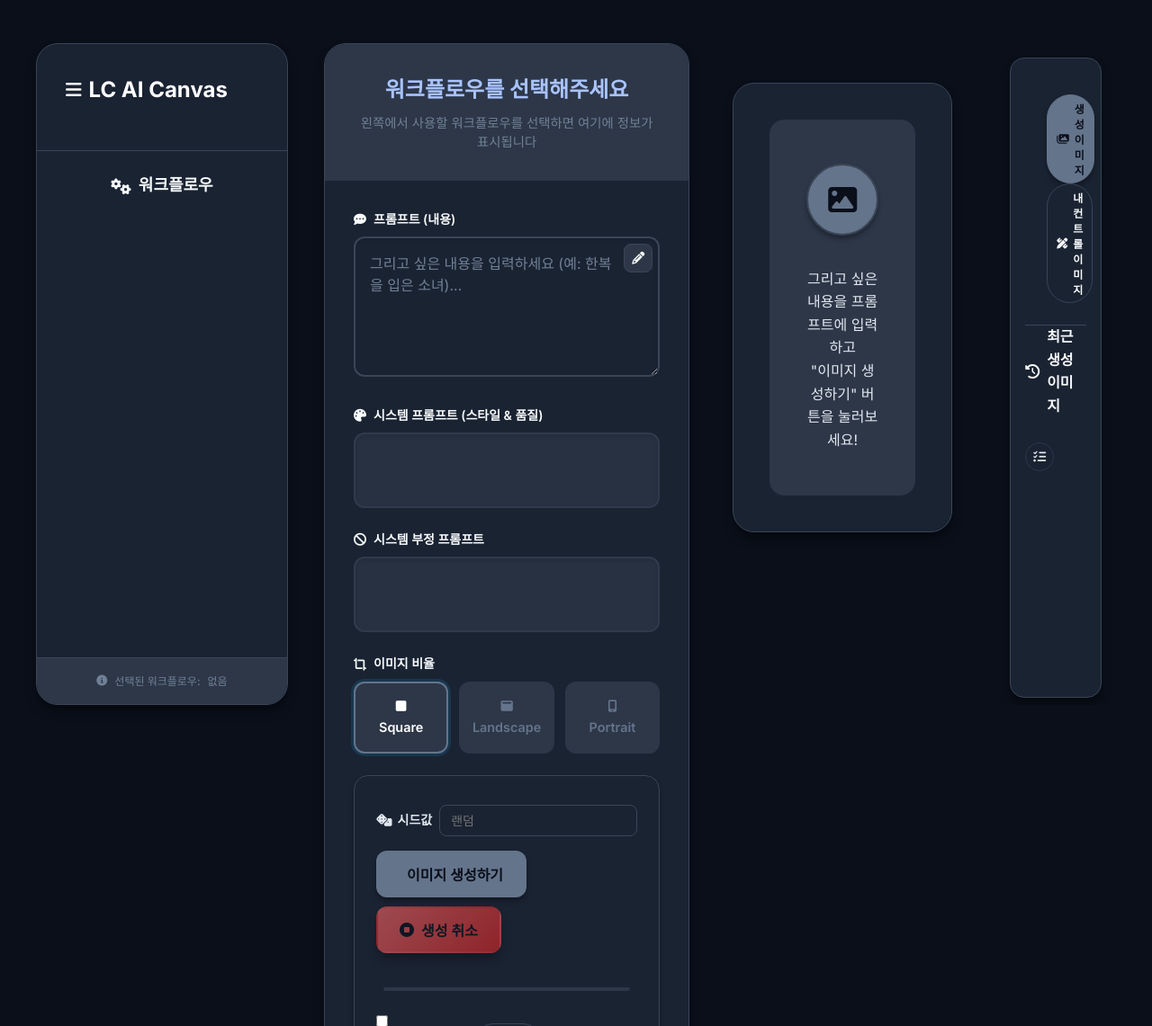
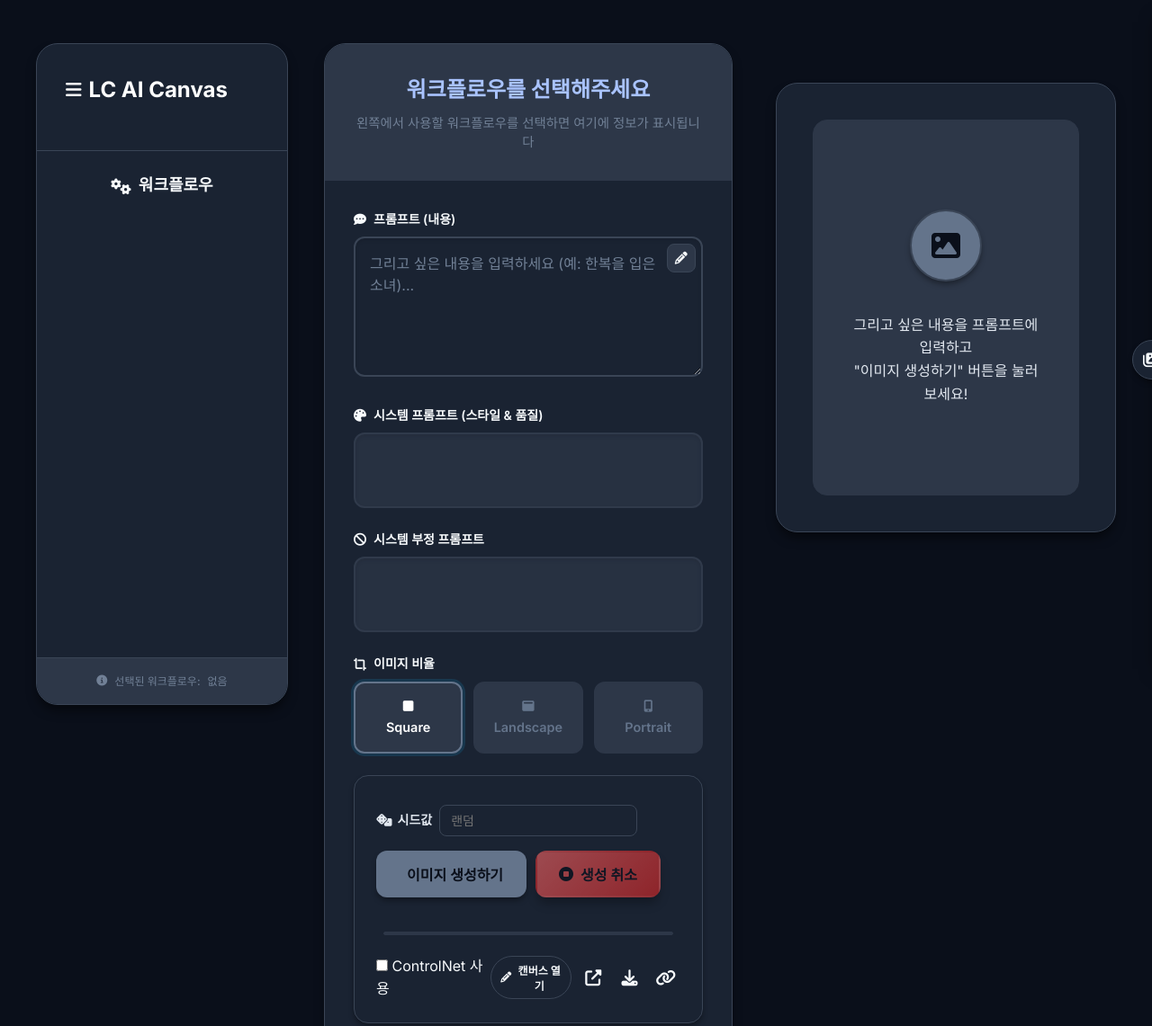
Before and after one commit to YoungkyuAlexKim/ComfyUI_FastAPI, a FastAPI app: template templates/index.html in a window 1280 px wide. Shown: the top 1141 px of the page at 90% size. Run offline with FastAPI, Linux system fonts and the light colour scheme; the template is opened without the code that fills it, so the values that code supplies are empty; some libraries are stand-ins or nearby versions.

Commit message:
갤러리 여닫이 기능 추가

```diff
--- a/static/css/components.css
+++ b/static/css/components.css
@@ -1550,6 +1550,86 @@
     gap: var(--space-sm);
 }
 
+/* Gallery drawer (slide-out) */
+.main-content.gallery-collapsible { position: relative; --drawer-width: min(420px, 92vw); transition: padding var(--transition-normal); }
+.gallery-toggle {
+    position: fixed;
+    top: 50%;
+    right: 0;
+    transform: translate(50%, -50%);
+    z-index: 50;
+    width: 44px;
+    height: 44px;
+    border-radius: 9999px;
+    border: 1px solid var(--bg-surface);
+    background: var(--bg-card);
+    color: var(--text-primary);
+    display: inline-flex;
+    align-items: center;
+    justify-content: center;
+    box-shadow: var(--shadow-md);
+    cursor: pointer;
+    transition: transform var(--transition-normal);
+}
+.gallery-toggle i { font-size: 18px; }
+.gallery-toggle:hover { background: var(--bg-tertiary); }
+
+#gallery-panel.gallery-panel {
+    position: fixed;
+    top: 0;
+    right: 0;
+    bottom: 0;
+    width: var(--drawer-width);
+    background: var(--bg-card);
+    border-left: 1px solid var(--bg-surface);
+    box-shadow: var(--shadow-2xl);
+    transform: translateX(100%);
+    transition: transform var(--transition-normal);
+    z-index: 40;
+    padding: var(--space-md);
+    overflow: auto;
+}
+
+.gallery-collapsible.gallery-open #gallery-panel { transform: translateX(0); }
+/* Move toggle with drawer to prevent overlap */
+.gallery-collapsible.gallery-open .gallery-toggle { transform: translate(calc(50% - var(--drawer-width)), -50%); }
+
+/* Shift main content on wide screens when drawer is open */
+@media (min-width: 1100px) {
+    .gallery-collapsible { transition: padding var(--transition-normal); }
+    .gallery-collapsible.gallery-open { padding-right: min(420px, 32vw); }
+    .gallery-collapsible .gallery-toggle { right: 0; }
+}
+
+/* Overlay behavior on small screens */
+@media (max-width: 1099px) {
+    .gallery-collapsible.gallery-open::after {
+        content: '';
+        position: fixed;
+        inset: 0;
+        background: rgba(0,0,0,0.45);
+        z-index: 30;
+    }
+}
+
+/* Close button inside drawer */
+.gallery-close {
+    position: absolute;
+    top: 10px;
+    right: 10px;
+    width: 32px;
+    height: 32px;
+    border-radius: 9999px;
+    border: 1px solid var(--bg-surface);
+    background: var(--bg-card);
+    color: var(--text-primary);
+    display: inline-flex;
+    align-items: center;
+    justify-content: center;
+    cursor: pointer;
+}
+.gallery-close:hover { background: var(--bg-tertiary); }
+
 .gallery-pagination {
     display: flex;
     align-items: center;
--- a/templates/index.html
+++ b/templates/index.html
@@ -30,7 +30,7 @@
                 </div>
             </aside>
 
-            <main class="main-content">
+            <main class="main-content gallery-collapsible">
                 <!-- Input Panel -->
                 <div class="input-panel">
                     <div class="input-card">
@@ -210,8 +210,16 @@
                     </div>
                 </div>
 
-                <!-- Gallery Panel -->
-                <div class="gallery-panel">
+                <!-- Gallery Toggle Button (edge) -->
+                <button id="gallery-toggle" class="gallery-toggle" type="button" aria-label="갤러리 열기" title="갤러리 열기">
+                    <i class="fas fa-images"></i>
+                </button>
+
+                <!-- Gallery Panel (slide-out) -->
+                <div class="gallery-panel" id="gallery-panel" aria-hidden="true">
+                    <button id="gallery-close" class="gallery-close" type="button" aria-label="갤러리 닫기" title="갤러리 닫기">
+                        <i class="fas fa-times"></i>
+                    </button>
                     <div class="gallery-section" id="gallery-section" data-skeleton-count="12">
                         <div class="gallery-card">
                             <div class="gallery-header">
@@ -1679,6 +1687,22 @@
             autoResizeTextarea(t);
         });
 
+        // --- Gallery drawer toggle ---
+        (function setupGalleryDrawer(){
+            const root = document.querySelector('main.gallery-collapsible');
+            const panel = document.getElementById('gallery-panel');
+            const toggle = document.getElementById('gallery-toggle');
+            if (!root || !panel || !toggle) return;
+            function openDrawer(){ root.classList.add('gallery-open'); panel.setAttribute('aria-hidden','false'); toggle.setAttribute('aria-label','갤러리 닫기'); }
+            function closeDrawer(){ root.classList.remove('gallery-open'); panel.setAttribute('aria-hidden','true'); toggle.setAttribute('aria-label','갤러리 열기'); }
+            function isOpen(){ return root.classList.contains('gallery-open'); }
+            toggle.addEventListener('click', ()=>{ isOpen() ? closeDrawer() : openDrawer(); });
+            const closeBtn = document.getElementById('gallery-close');
+            if (closeBtn) closeBtn.addEventListener('click', closeDrawer);
+            // ESC closes on small screens when overlay mode
+            document.addEventListener('keydown', (e)=>{ if (e.key === 'Escape' && isOpen()) closeDrawer(); });
+        })();
+
         loadWorkflows();
         // 초기 진입: 생성 탭 로드
         switchGallery('generated');
```
